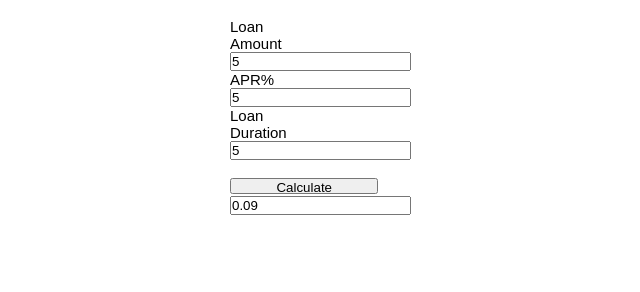
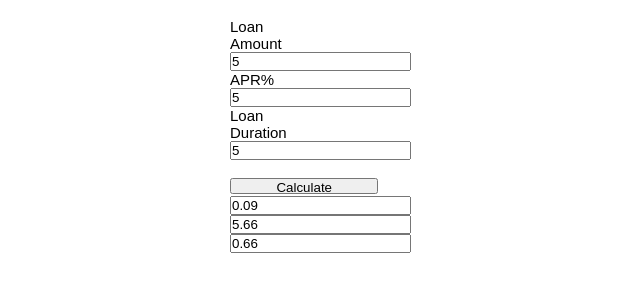
Before and after one commit to iangcastill0/loanCalculator, a plain HTML site: page index.html in a window 1280 px wide. Both pictures are taken after typing "5", "5", "5" into the empty fields and a click on the button "Calculate". Shown: the whole page, without its empty margins (410-1050 px from the left). Drawn offline with Linux system fonts and the light colour scheme.

Commit message:
added output I & T

```diff
--- a/index.html
+++ b/index.html
@@ -20,7 +20,9 @@
         <br>
         <br>
         <button type="button" id="calc">Calculate</button>
-        <input type="number" id="outputE" readonly placeholder="$">
+        <input type="number" id="outputM" readonly placeholder="$Monthly Payment">
+        <input type="number" id="outputT" readonly placeholder="$Total Paid">
+        <input type="number" id="outputI" readonly placeholder="$Intrest Paid">
     </div>
 </body>
 <script type="text/javascript">
@@ -31,10 +33,13 @@
         const numberOfMonths = Number(Months.value) * 12;
 
         const result = getPayment (principalAmount, percentageRate, numberOfMonths);
-        outputE.value = result.toFixed(2);
+        outputM.value = result.toFixed(2);
 
         const totalPaid = result * numberOfMonths;
         const interestPaid = totalPaid - principalAmount;
+
+        outputT.value = totalPaid.toFixed(2);
+        outputI.value = interestPaid.toFixed(2);
     }
     calc.onclick = calculate;
 </script>
```
